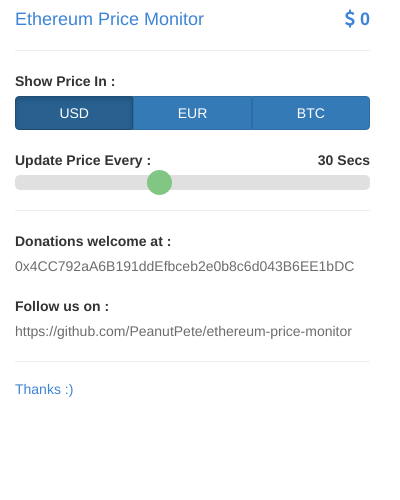
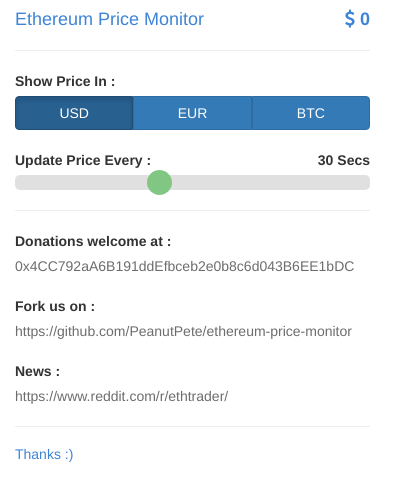
Before and after one commit to mingderwang/ethereum-price-monitor, a browser extension: page popup.html in a window 400 px wide. Drawn offline with Linux system fonts and the light colour scheme.

Commit message:
Added ethtrader link and analytics

```diff
--- a/assets/css/extension.css
+++ b/assets/css/extension.css
@@ -2,8 +2,6 @@
 	width: 385px;
 	height: 300px;
 	overflow-x: hidden;
-	background-image: url("assets/img/background.png");
-    background-repeat: repeat-y;
 }
 
 a {
--- a/popup.html
+++ b/popup.html
@@ -1,7 +1,6 @@
 <!DOCTYPE html>
 <html>
 <head>
-
  <link rel="stylesheet" type="text/css" href="./assets/css/font-awesome.min.css">
  <link rel="stylesheet" type="text/css" href="./assets/css/bootstrap.min.css">
  <link rel="stylesheet" type="text/css" href="./assets/css/extension.css">
@@ -54,9 +53,15 @@
 
 
       <div class="form-group">
-        <label>Follow us on :</label>
+        <label>Fork us on :</label>
         <div><a href="https://github.com/PeanutPete/ethereum-price-monitor">
         https://github.com/PeanutPete/ethereum-price-monitor</a></div>
+      </div>
+
+      <div class="form-group">
+        <label>News :</label>
+        <div><a href="https://www.reddit.com/r/ethtrader">
+        https://www.reddit.com/r/ethtrader/</a></div>
       </div>
 
       <hr>
@@ -67,6 +72,7 @@
 
 
     </form>
+    <script src="./app/analytics.js"></script>
     <script src="./app/dataModel.js"></script>
     <script src="./app/popup.js"></script>
   </body>
```
Also changed, not shown: manifest.json.
